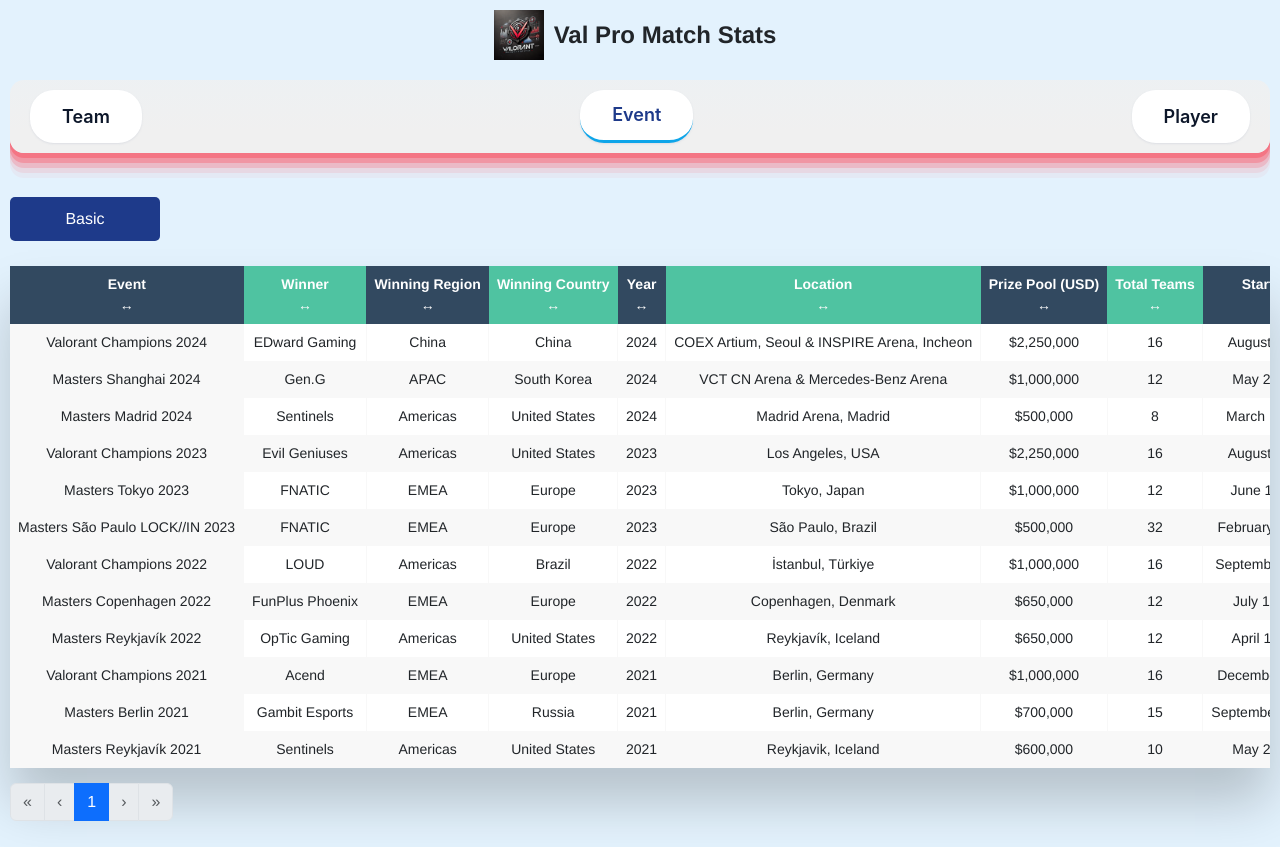
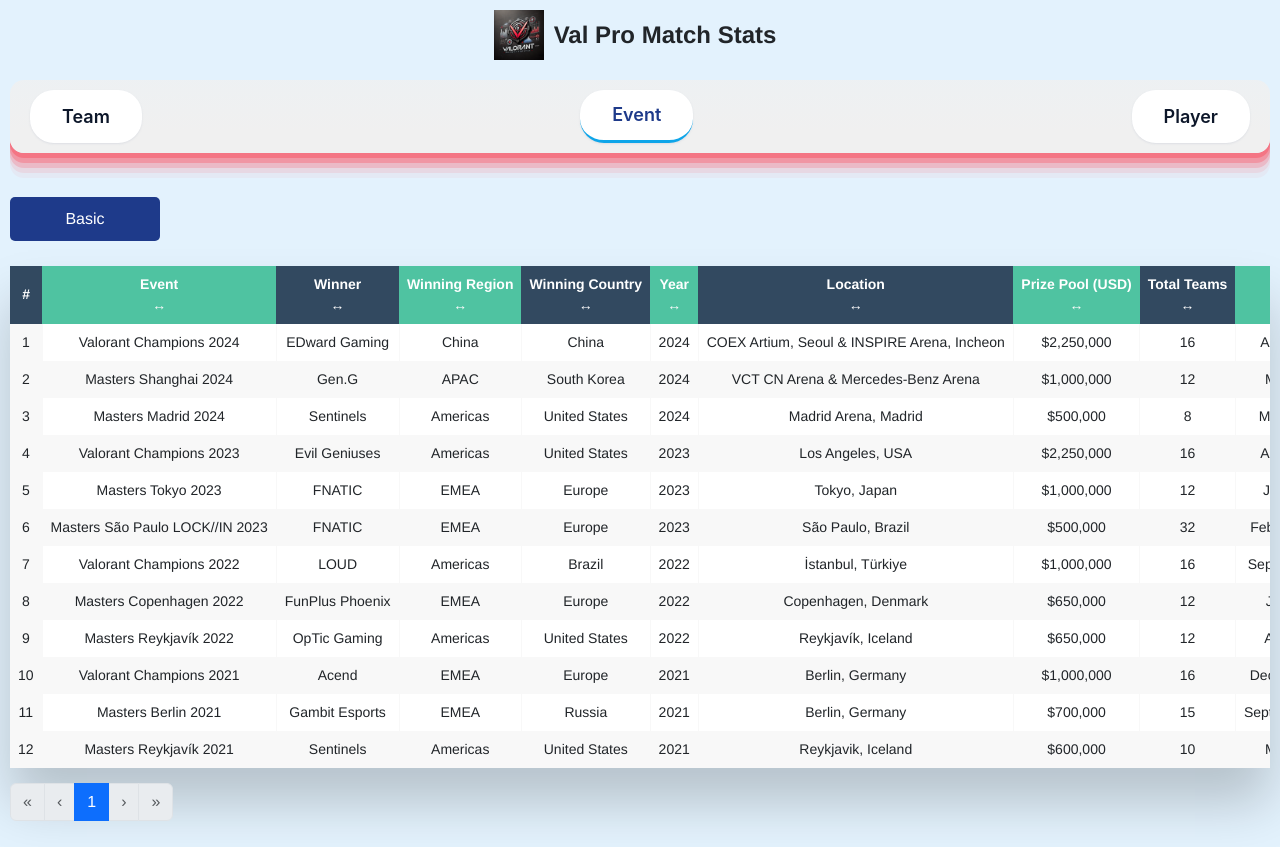
Before and after one commit to dhillonJas/val-stats, a React (Create React App) app: page / in a window 1280 px wide. Built offline with nearby package versions, Linux system fonts and the light colour scheme.

Commit message:
Add line number to table

```diff
--- a/src/Components/DataTable.js
+++ b/src/Components/DataTable.js
@@ -306,6 +306,7 @@
       <table className='fl-table'>
       <thead>
         <tr>
+          <th>#</th>
           {Object.keys(columns).map((column) => (
             <th key={column}
                 style={getStyle(columns[column].width)}>
@@ -328,7 +329,8 @@
 
           {paginatedData.map((row, rowIndex) => (
             <tr key={rowIndex}>
-              {Object.values(columns).map((colName, colIndex) => (
+               <td>{rowIndex + 1}</td>
+               {Object.values(columns).map((colName, colIndex) => (
                 <td key={colIndex}>{formatCell(row[colName.value], colName.type)}</td> // Dynamically rendering cell data
               ))}
             </tr>
```
